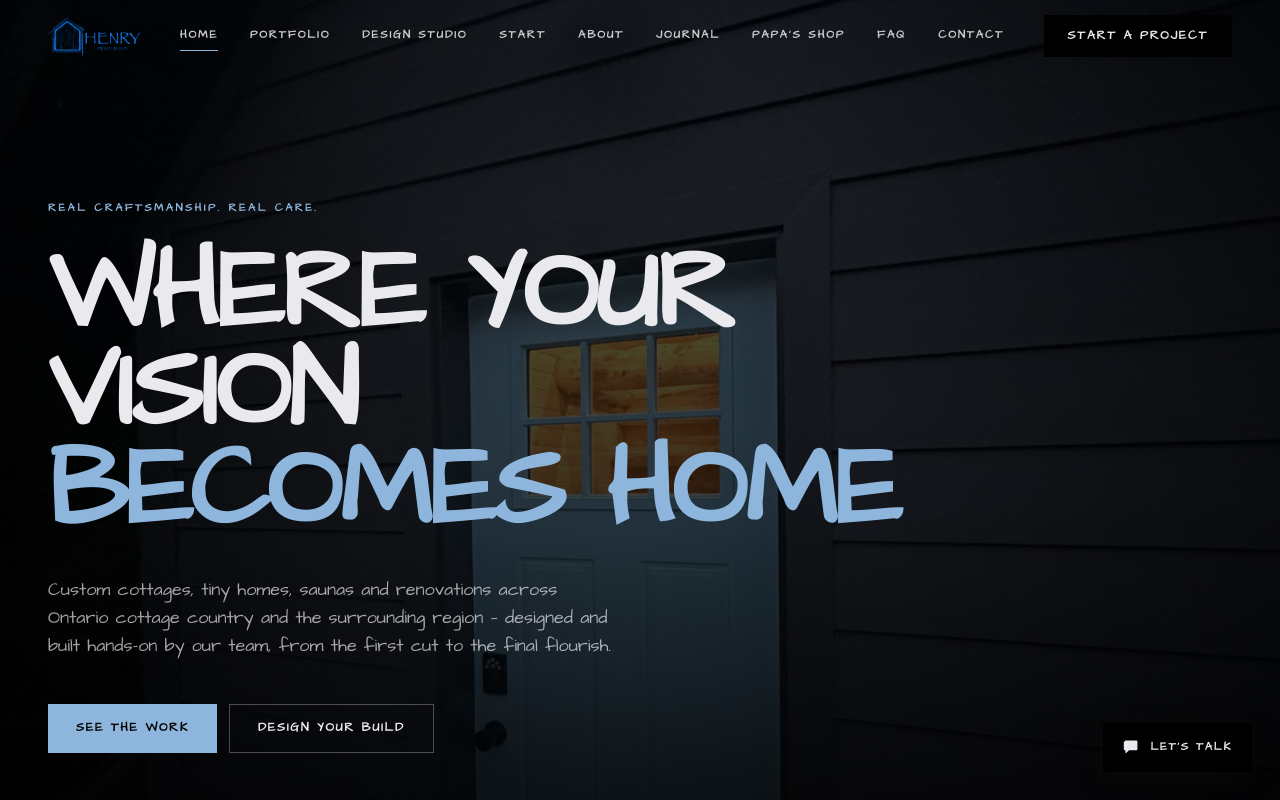
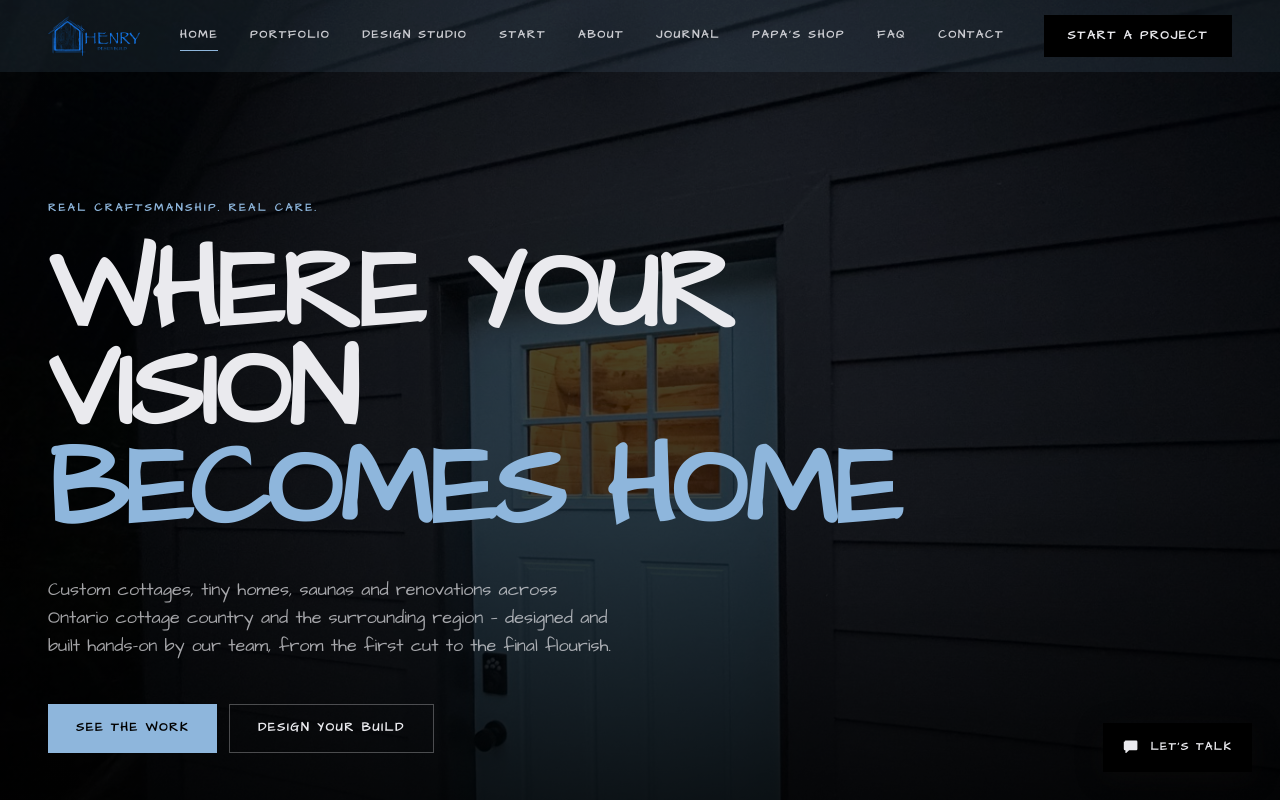
Before and after one commit to cmhenry23/henry-design-build, a Next.js app: page / in a window 1280 px wide. Shown: the top 800 px of the page. Built offline with nearby package versions, Linux system fonts and the light colour scheme.

Commit message:
feat: transparent blue nav background
Header background is now a translucent brand blue in both states —
bg-cedar/10 over the hero, bg-cedar/25 with backdrop-blur once
scrolled — instead of plain transparent / near-opaque bone.

```diff
--- a/components/SiteHeader.tsx
+++ b/components/SiteHeader.tsx
@@ -32,7 +32,7 @@ export default function SiteHeader() {
   return (
     <header
       className={`sticky top-0 z-50 transition-all duration-300 ${
-        scrolled ? 'border-b border-ink/10 bg-bone/90 backdrop-blur-md' : 'bg-transparent'
+        scrolled ? 'border-b border-ink/10 bg-cedar/25 backdrop-blur-md' : 'bg-cedar/10'
       }`}
     >
       <div className="shell flex h-[4.5rem] items-center justify-between gap-6">
```
